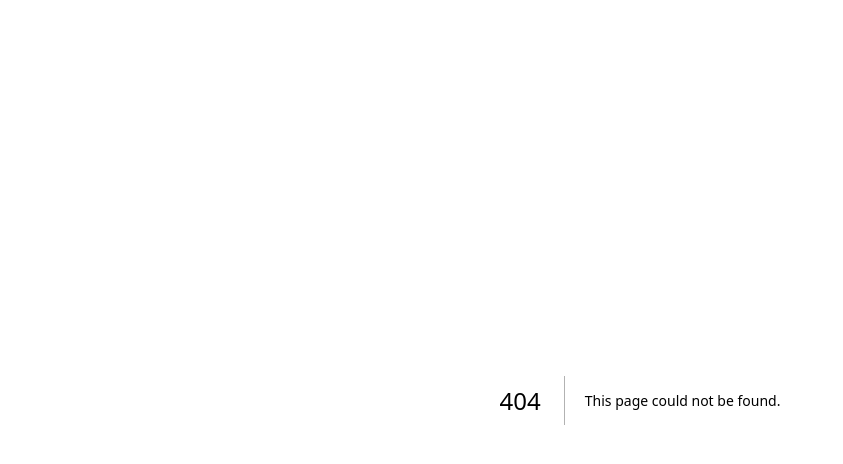
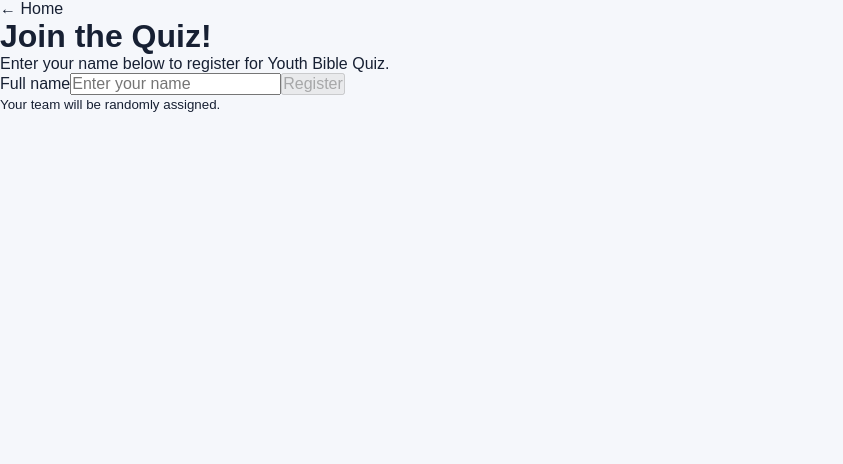
Before and after one commit to Dioon18333/youth-bible-quiz, a Next.js app: page /register in a window 1280 px wide. Before the commit this address had no page. Shown: the top 464 px of the page, without its empty margins (0-843 px from the left). Built offline with nearby package versions, Linux system fonts and the light colour scheme.

Commit message:
Create page.tsx

```diff
--- /dev/null
+++ b/app/register/page.tsx
@@ -0,0 +1,47 @@
+"use client";
+
+import { useState } from "react";
+
+export default function RegisterPage() {
+  const [name, setName] = useState("");
+
+  function handleSubmit(e: React.FormEvent<HTMLFormElement>) {
+    e.preventDefault();
+
+    alert("Registration system is being connected. Please check back soon!");
+  }
+
+  return (
+    <main className="register-page">
+      <div className="register-card">
+        <a href="/" className="back-link">← Home</a>
+
+        <h1>Join the Quiz!</h1>
+
+        <p>
+          Enter your name below to register for Youth Bible Quiz.
+        </p>
+
+        <form onSubmit={handleSubmit}>
+          <label htmlFor="name">Full name</label>
+
+          <input
+            id="name"
+            type="text"
+            placeholder="Enter your name"
+            value={name}
+            onChange={(e) => setName(e.target.value)}
+            required
+            maxLength={80}
+          />
+
+          <button type="submit" disabled={!name.trim()}>
+            Register
+          </button>
+        </form>
+
+        <small>Your team will be randomly assigned.</small>
+      </div>
+    </main>
+  );
+}
```
